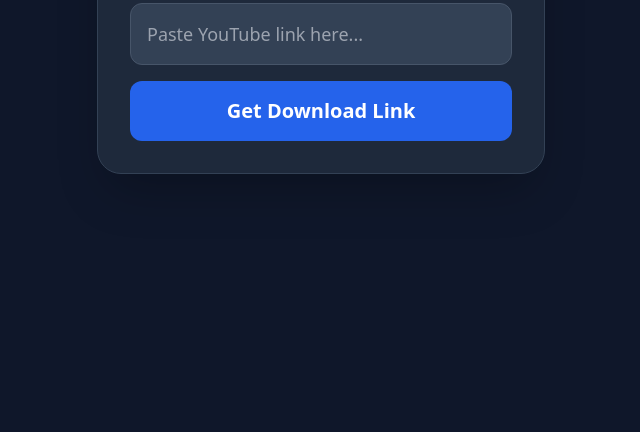
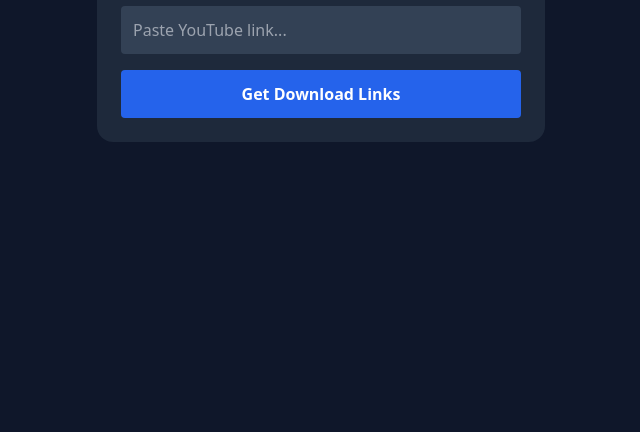
Before and after one commit to ArdiMobile/library, a website: page index.html in a window 1280 px wide. Shown: the part 368-800 px from the top of the page, without its empty margins (319-959 px from the left). Drawn offline with nearby package versions, Linux system fonts and the light colour scheme.

Commit message:
Update index.html

```diff
--- a/index.html
+++ b/index.html
@@ -6,48 +6,67 @@
 <title>ArdiMobile Downloader</title>
 <script src="https://cdn.tailwindcss.com"></script>
 </head>
-<body class="bg-slate-900 text-white min-h-screen flex items-center justify-center p-4">
-    <div class="w-full max-w-md p-8 bg-slate-800 rounded-3xl shadow-2xl border border-slate-700">
-        <h1 class="text-4xl font-black text-center mb-10 text-blue-500 tracking-tight">ArdiMobile</h1>
-        <div class="space-y-4">
-            <input type="text" id="urlInput" placeholder="Paste YouTube link here..."
-                class="w-full p-4 rounded-xl bg-slate-700 border border-slate-600 focus:outline-none focus:ring-2 focus:ring-blue-500 text-lg">
-            <button onclick="getLink()" id="mainBtn"
-                class="w-full bg-blue-600 py-4 rounded-xl font-bold text-xl hover:bg-blue-500 transition-all active:scale-95">
-                Get Download Link
+
+<body class="bg-slate-900 text-white flex items-center justify-center min-h-screen p-4">
+
+<div class="w-full max-w-md bg-slate-800 p-6 rounded-2xl">
+  <h1 class="text-3xl font-bold text-center text-blue-500 mb-6">ArdiMobile</h1>
+
+  <input id="url" placeholder="Paste YouTube link..."
+    class="w-full p-3 rounded bg-slate-700 mb-4"/>
+
+  <button onclick="fetchVideo()"
+    class="w-full bg-blue-600 p-3 rounded font-bold">
+    Get Download Links
   </button>
-        </div>
-        <div id="loader" class="hidden mt-8 text-center text-blue-400 font-medium animate-pulse">Analyzing video...</div>
-        <div id="result" class="hidden mt-8 p-6 bg-slate-900/50 rounded-2xl border border-slate-700 text-center">
-            <h2 id="videoTitle" class="font-bold text-lg mb-6 text-slate-200"></h2>
-            <a id="downloadLink" href="#" target="_blank"
-                class="block bg-green-600 py-4 rounded-xl font-bold text-lg hover:bg-green-500 transition-all">
-                Download Now
-            </a>
+
+  <div id="loader" class="hidden text-center mt-4">Loading...</div>
+
+  <div id="result" class="mt-6 hidden">
+    <img id="thumb" class="rounded mb-4"/>
+    <h2 id="title" class="font-bold mb-4"></h2>
+    <div id="links"></div>
   </div>
 </div>
+
 <script>
-        async function getLink() {
-            const url = document.getElementById('urlInput').value;
-            if(!url) return alert("Please paste a link!");
+async function fetchVideo() {
+  const url = document.getElementById('url').value;
+  if (!url) return alert("Enter a URL");
+
   document.getElementById('loader').classList.remove('hidden');
   document.getElementById('result').classList.add('hidden');
+
   try {
     const res = await fetch(`/api/info?url=${encodeURIComponent(url)}`);
     const data = await res.json();
-                if(data.url) {
-                    document.getElementById('videoTitle').innerText = data.title;
-                    document.getElementById('downloadLink').href = data.url;
+
+    if (data.error) return alert(data.error);
+
+    document.getElementById('thumb').src = data.thumbnail;
+    document.getElementById('title').innerText = data.title;
+
+    const linksDiv = document.getElementById('links');
+    linksDiv.innerHTML = "";
+
+    data.formats.forEach(f => {
+      const btn = document.createElement('a');
+      btn.href = f.url;
+      btn.innerText = "Download " + f.quality;
+      btn.className = "block bg-green-600 p-2 rounded mb-2 text-center";
+      btn.target = "_blank";
+      linksDiv.appendChild(btn);
+    });
+
     document.getElementById('result').classList.remove('hidden');
-                } else {
-                    alert(data.error || "Could not fetch video.");
+
+  } catch {
+    alert("Server error");
   }
-            } catch (e) {
-                alert("Connection to server failed.");
-            } finally {
+
   document.getElementById('loader').classList.add('hidden');
 }
-        }
 </script>
+
 </body>
 </html>
```
Lines whose indentation alone changed are shown as unchanged.
